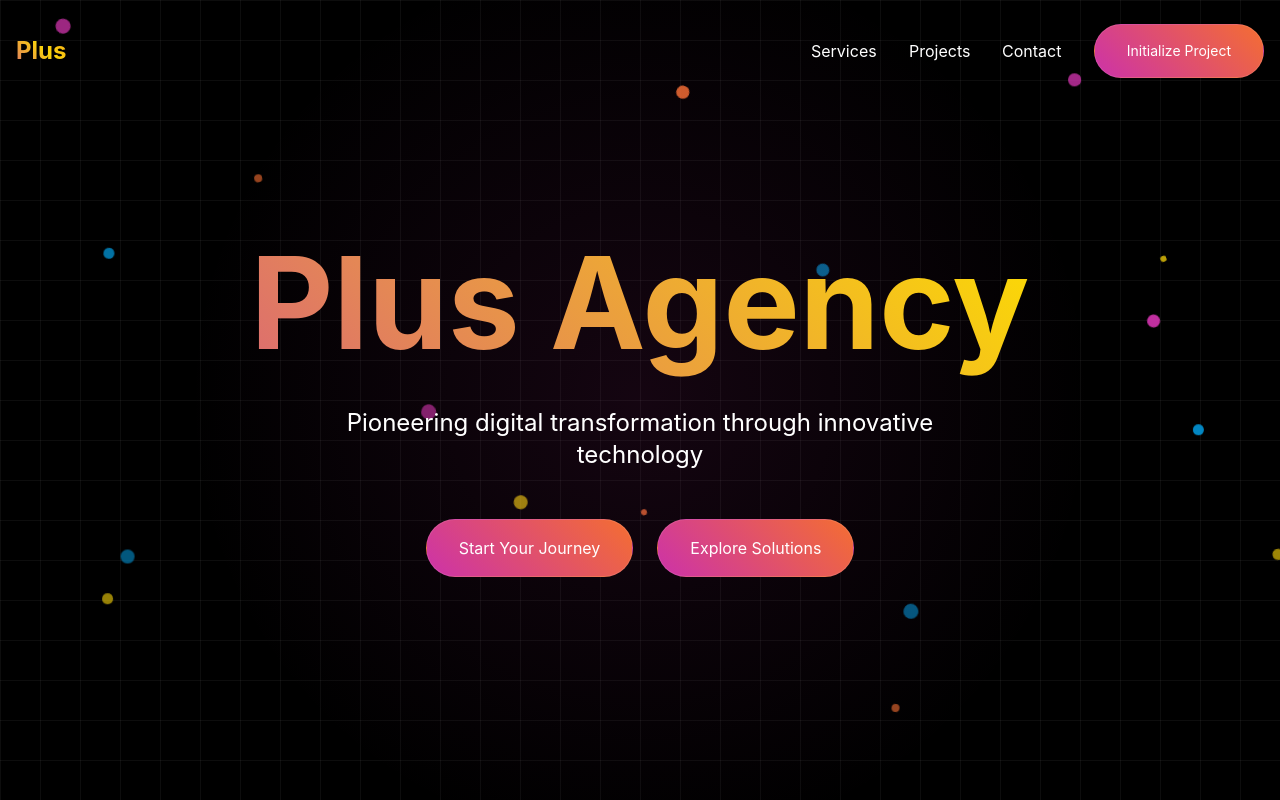
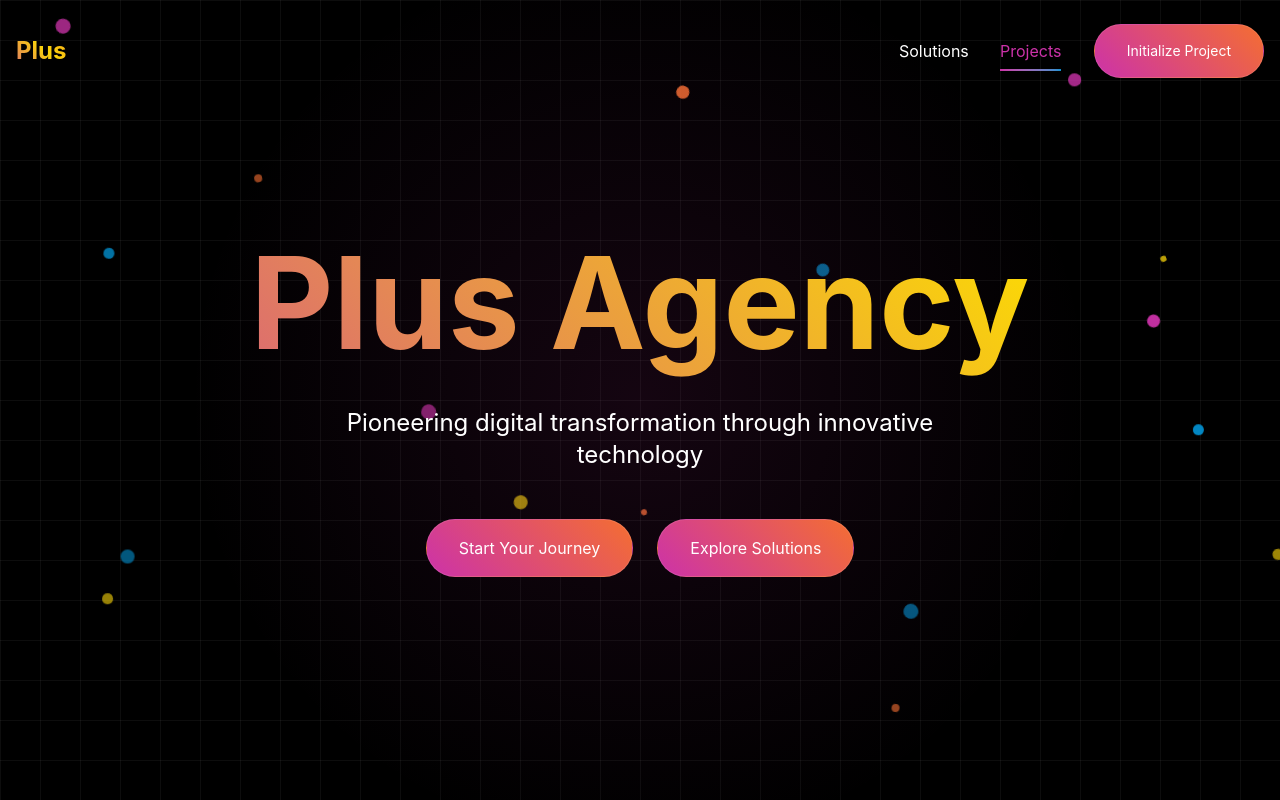
Before and after one commit to MaingiMuema/plus-agency, a Next.js app: page / in a window 1280 px wide. Shown: the top 800 px of the page. Built offline with nearby package versions, Linux system fonts and the light colour scheme.

Commit message:
'changes'

```diff
--- a/src/app/page.tsx
+++ b/src/app/page.tsx
@@ -422,7 +422,7 @@ export default function Home() {
       </section>
 
       {/* Projects Section */}
-      <section className="section relative">
+      <section id="projects" className="section relative">
         <div className="container mx-auto px-4">
           <h2 className="text-4xl md:text-6xl font-bold mb-16 text-center">
             Our <span className="gradient-text">Projects</span>
--- a/src/components/Footer.jsx
+++ b/src/components/Footer.jsx
@@ -35,10 +35,10 @@ export default function Footer() {
             <ul className="space-y-3">
               <li>
                 <button
-                  onClick={() => scrollToSection("services")}
+                  onClick={() => scrollToSection("solutions")}
                   className="text-[var(--foreground)]/80 hover:text-[var(--foreground)] hover-float inline-block"
                 >
-                  Services
+                  Solutions
                 </button>
               </li>
               <li>
--- a/src/components/Navbar.jsx
+++ b/src/components/Navbar.jsx
@@ -11,7 +11,7 @@ export default function Navbar() {
       setIsScrolled(window.scrollY > 50);
 
       // Update active section based on scroll position
-      const sections = ["contact", "projects", "services"];
+      const sections = ["projects", "solutions"];
       for (const section of sections) {
         const element = document.getElementById(section);
         if (element) {
@@ -61,7 +61,7 @@ export default function Navbar() {
 
           {/* Desktop Navigation */}
           <div className="hidden md:flex items-center space-x-8">
-            {["services", "projects", "contact"].map((section) => (
+            {["solutions", "projects"].map((section) => (
               <button
                 key={section}
                 onClick={() => scrollToSection(section)}
@@ -114,7 +114,7 @@ export default function Navbar() {
           } md:hidden`}
         >
           <div className="flex flex-col items-center justify-center h-full space-y-8">
-            {["services", "projects", "contact"].map((section) => (
+            {["solutions", "projects"].map((section) => (
               <button
                 key={section}
                 onClick={() => scrollToSection(section)}
```
